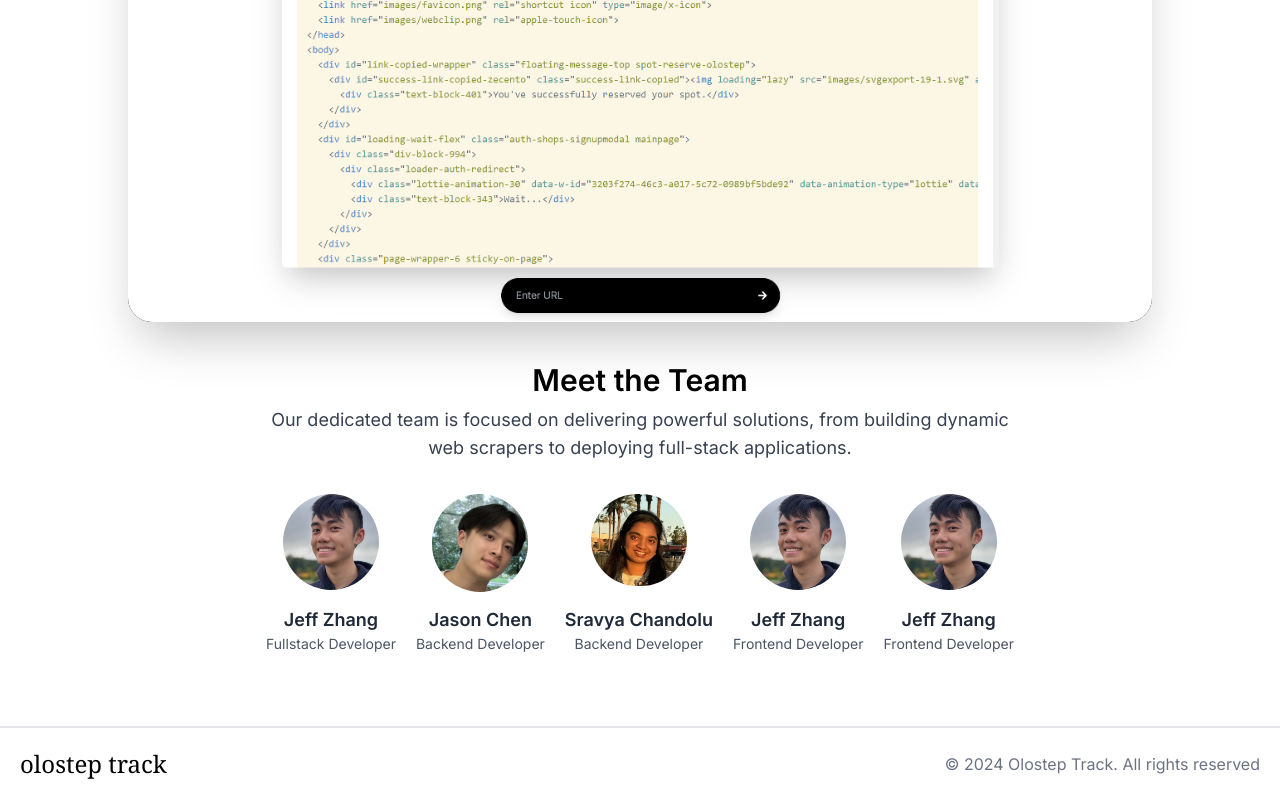
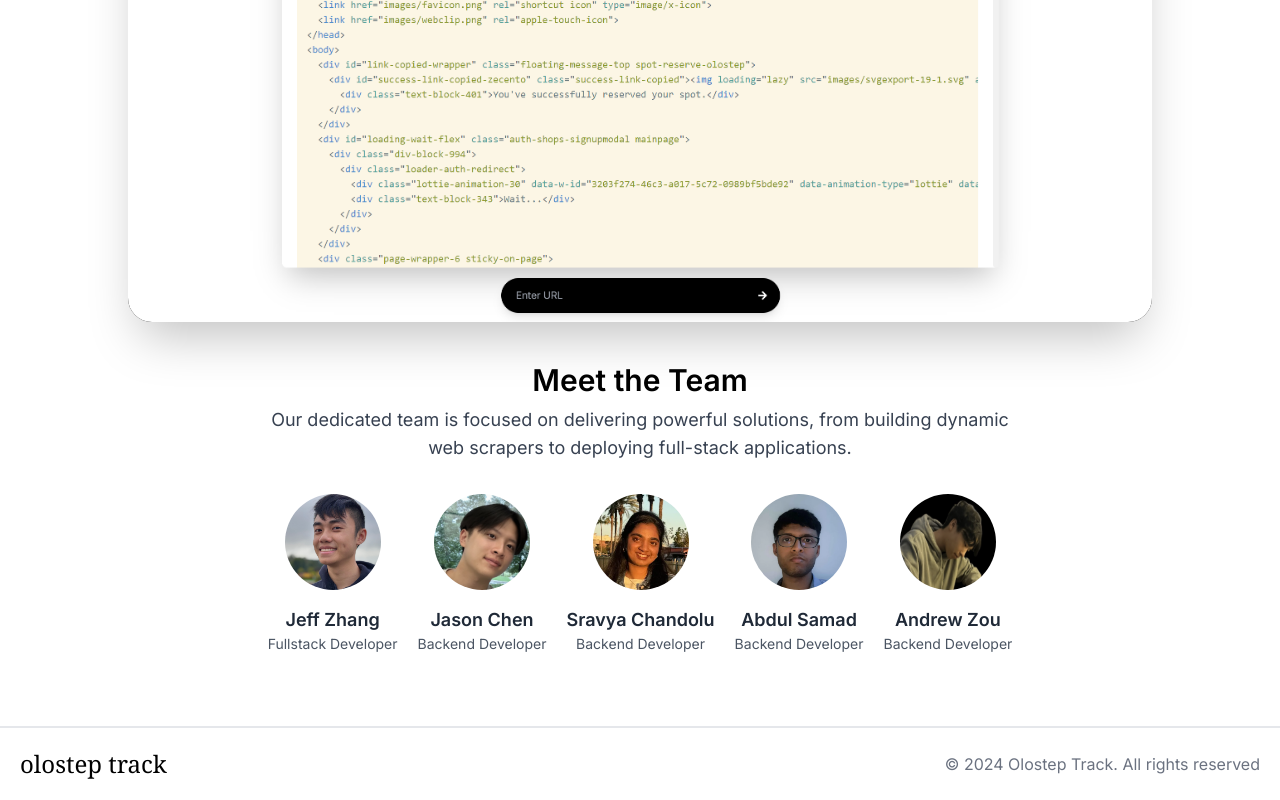
Before and after one commit to Jeffuz/Olostep-Track, a Next.js app in the folder my-app/: page / in a window 1280 px wide. Shown: the part 888-1688 px from the top of the page. Built offline with nearby package versions, Linux system fonts and the light colour scheme.

Commit message:
update team details

```diff
--- a/my-app/src/app/components/Landing/Team.tsx
+++ b/my-app/src/app/components/Landing/Team.tsx
@@ -7,7 +7,7 @@ const TeamCard = ({ name, role, image }: any) => {
     <div className="text-center">
       <div className="relative w-24 h-24 mx-auto">
         <Image
-          className="rounded-full"
+          className="rounded-full aspect-square"
           src={image}
           alt={name}
           width={96}
@@ -50,14 +50,14 @@ const TeamCards = () => {
             image="/Sravya_chandolu.png"
           />
           <TeamCard
-            name="Jeff Zhang"
-            role="Frontend Developer"
-            image="/jeffzhang.jpg"
+            name="Abdul Samad"
+            role="Backend Developer"
+            image="/abdul_samad.png"
           />
           <TeamCard
-            name="Jeff Zhang"
-            role="Frontend Developer"
-            image="/jeffzhang.jpg"
+            name="Andrew Zou"
+            role="Backend Developer"
+            image="/andrew_zou.png"
           />
         </div>
       </div>
```
Also changed, not shown: my-app/public/abdul_samad.png (added), my-app/public/andrew_zou.png (added).
